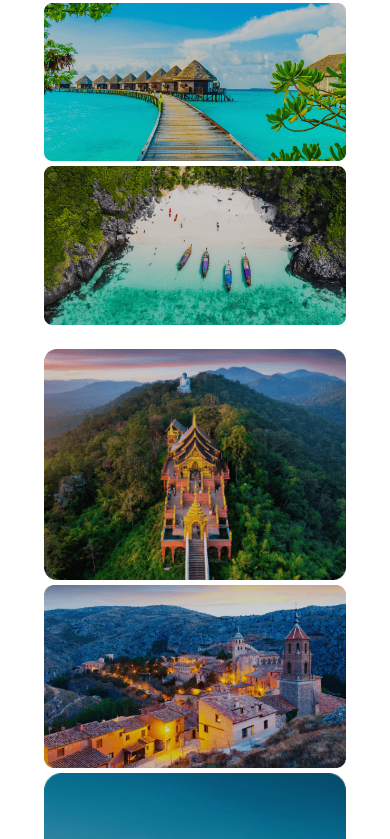
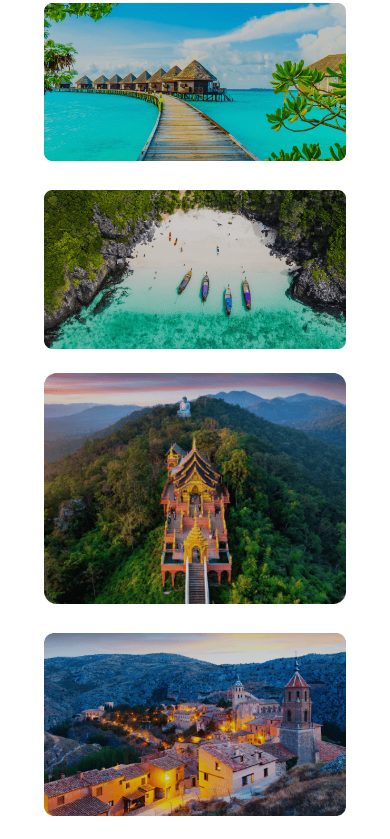
Before and after one commit to MdRadoyanhasan/My-Second-Project, a plain HTML site: page index.html in a window 390 px wide. Shown: the part 2878-3717 px from the top of the page. Drawn offline with Linux system fonts and the light colour scheme.

Commit message:
updated by all field

```diff
--- a/index.html
+++ b/index.html
@@ -72,16 +72,16 @@
             </div>
             <div class="row">
                 <img src="Images/Rectangle 5.png" alt="">
-                <img src="Images/Rectangle 8.png" alt="">
+                <img class="imgtow" src="Images/Rectangle 8.png" alt="">
             </div>
             <div class="row">
                 <img src="Images/Rectangle 6.png" alt="">
-                <img src="Images/Rectangle 7.png" alt="">
+                <img class="Destination-img" src="Images/Rectangle 7.png" alt="">
                 <img src="Images/Rectangle 9.png" alt="">
             </div>
             <div class="row">
                 <img src="Images/Rectangle 11.png" alt="">
-                <img src="Images/Rectangle 10.png" alt="">
+                <img class="Destination-img" src="Images/Rectangle 10.png" alt="">
             </div>
         </div>
         <section>
--- a/styles/style.css
+++ b/styles/style.css
@@ -323,6 +323,13 @@ li{
         width: 76%;
         margin: 0 auto;
     }
+    .Destination-img{
+        margin: 24px 0;
+    }
+     .imgtow{
+        margin-top: 24px;
+
+    }
 
 
 }
```
